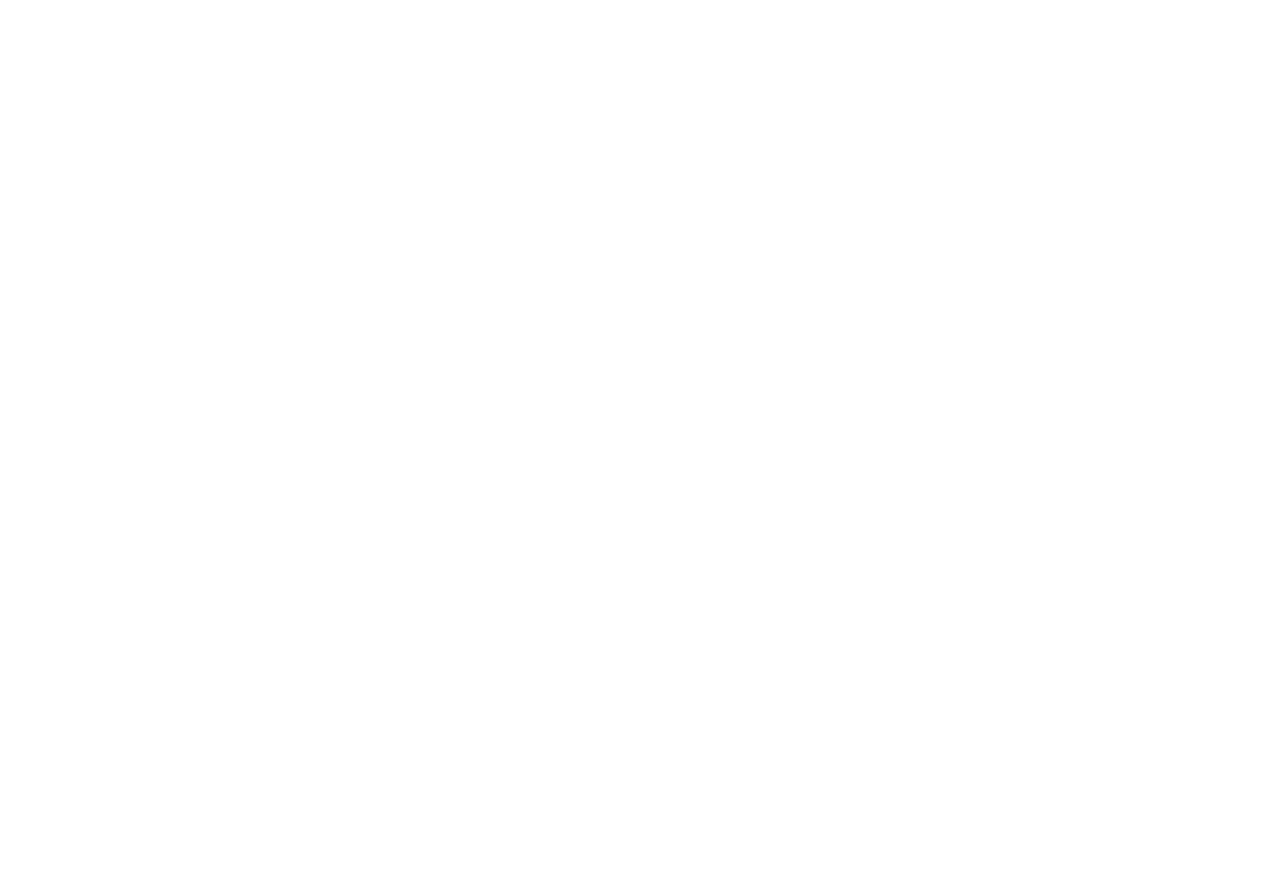
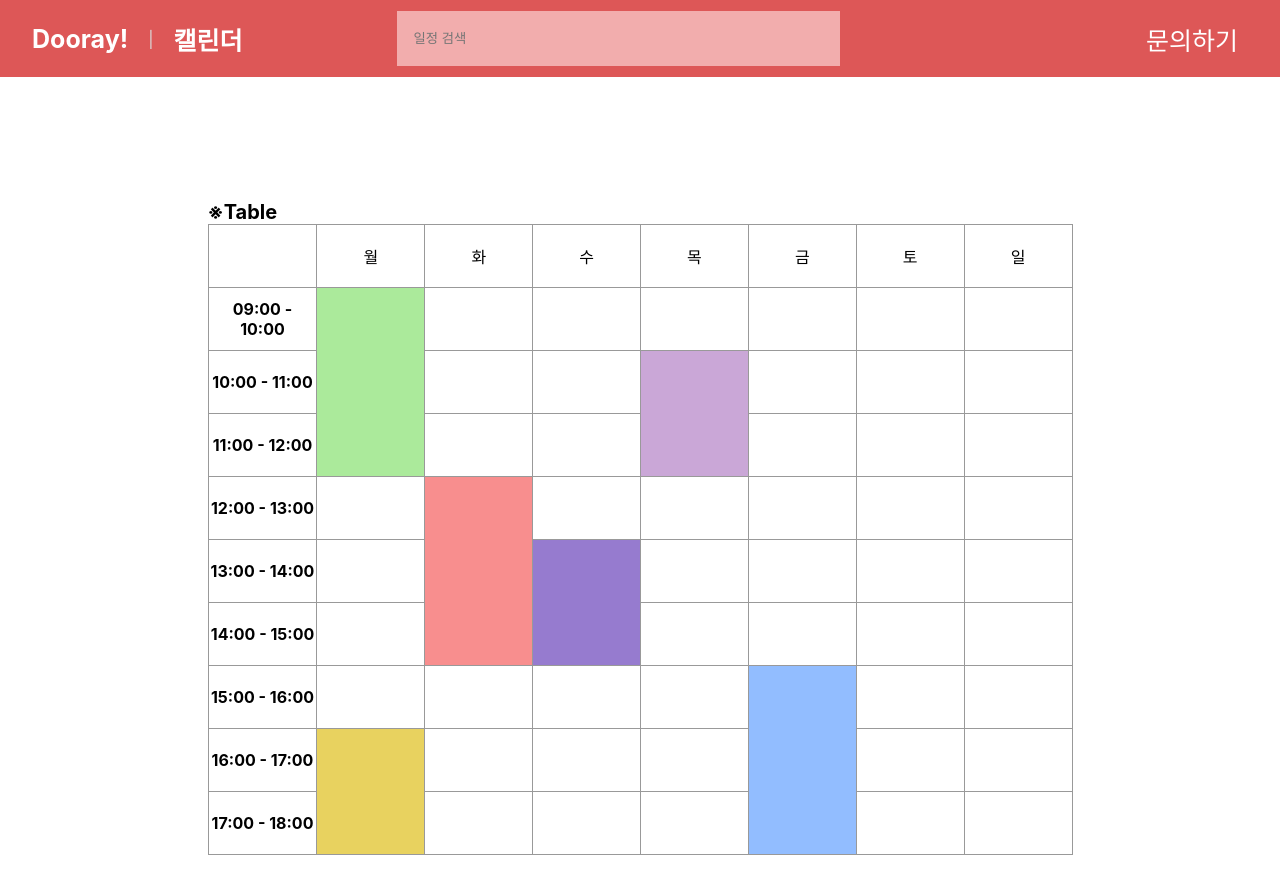
Before and after one commit to hyoseongLee/react, a React (Create React App) app in the folder frontend/: page /Calender in a window 1280 px wide. Before the commit this address had no page. Shown: the top 894 px of the page. Before the commit the page ends 800 px from the top, so only its background shows below. Built offline with nearby package versions, Linux system fonts and the light colour scheme.

Commit message:
finish_24.07.06

```diff
--- a/frontend/src/App.js
+++ b/frontend/src/App.js
@@ -3,7 +3,7 @@
 import Login from './component/Login';
 import Group from './component/Group';
 import Image from './component/Image';
-import Calendar from './component/Calendar';
+import Calender from './component/Calender';
 import { Routes, Route, } from "react-router-dom";
 import Carousel from "react-multi-carousel";
 
@@ -16,7 +16,7 @@
         <Route path="Login" element={<Login />} />
         <Route path="Group" element={<Group />} />
         <Route path="Image" element={<Image />} />
-        <Route path="Calendar" element={<Calendar />} />
+        <Route path="Calender" element={<Calender />} />
       </Routes>
     </div>
   );
--- a/frontend/src/component/Calendar.js
+++ b/frontend/src/component/Calender.js
@@ -1,17 +1,29 @@
 import React from 'react';
-import '../style/Calendar.css';
+import '../style/Calender.css';
 import { Link } from 'react-router-dom';
 
 
-const Calendar = () => {
+const Calender = () => {
     return (
-        <div>
+        <div className='Tablecontainer'>
             <table className='Tablebox'>
-                <caption className='Tablename'> Table </caption>
+                <caption className='Tablename'> ※Table </caption>
                 <thead>
                     <tr>
                         <th></th>
-                        <td></td>
+                        <td>월</td>
+                        <td>화</td>
+                        <td>수</td>
+                        <td>목</td>
+                        <td>금</td>
+                        <td>토</td>
+                        <td>일</td>
+                    </tr>
+                </thead>
+                <tbody>
+                    <tr>
+                        <th>09:00 - 10:00</th>
+                        <td rowspan="3" className='point1'></td>
                         <td></td>
                         <td></td>
                         <td></td>
@@ -19,109 +31,71 @@
                         <td></td>
                         <td></td>
                     </tr>
-                </thead>
-
-                <tbody>
                     <tr>
-                        <th></th>
+                        <th>10:00 - 11:00</th>
                         <td></td>
                         <td></td>
+                        <td rowspan="2" className='point2'></td>
+                        <td></td>
+                        <td></td>
+                        <td></td>
+                    </tr>
+                    <tr>
+                        <th>11:00 - 12:00</th>
                         <td></td>
                         <td></td>
                         <td></td>
                         <td></td>
                         <td></td>
                     </tr>
-                </tbody>
-                <tbody>
                     <tr>
-                        <th></th>
+                        <th>12:00 - 13:00</th>
                         <td></td>
-                        <td></td>
+                        <td rowspan="3" className='point3'></td>
                         <td></td>
                         <td></td>
                         <td></td>
                         <td></td>
                         <td></td>
                     </tr>
-                </tbody>
-                <tbody>
                     <tr>
-                        <th></th>
+                        <th>13:00 - 14:00</th>
+                        <td></td>
+                        <td rowspan="2" className='point4'></td>
                         <td></td>
                         <td></td>
+                        <td></td>
+                        <td></td>
+                    </tr>
+                    <tr>
+                        <th>14:00 - 15:00</th>
                         <td></td>
                         <td></td>
                         <td></td>
                         <td></td>
                         <td></td>
                     </tr>
-                </tbody>
-                <tbody>
                     <tr>
-                        <th></th>
+                        <th>15:00 - 16:00</th>
                         <td></td>
                         <td></td>
+                        <td></td>
+                        <td></td>
+                        <td rowspan="3" className='point5'></td>
+                        <td></td>
+                        <td></td>
+                    </tr>
+                    <tr>
+                        <th>16:00 - 17:00</th>
+                        <td rowspan="2" className='point6'></td>
                         <td></td>
                         <td></td>
                         <td></td>
                         <td></td>
                         <td></td>
                     </tr>
-                </tbody>
-                <tbody>
                     <tr>
-                        <th></th>
-                        <td></td>
-                        <td></td>
-                        <td></td>
-                        <td></td>
-                        <td></td>
-                        <td></td>
-                        <td></td>
-                    </tr>
-                </tbody>
-                <tbody>
-                    <tr>
-                        <th></th>
-                        <td></td>
-                        <td></td>
-                        <td></td>
-                        <td></td>
-                        <td></td>
-                        <td></td>
-                        <td></td>
-                    </tr>
-                </tbody>
-                <tbody>
-                    <tr>
-                        <th></th>
-                        <td></td>
-                        <td></td>
-                        <td></td>
-                        <td></td>
-                        <td></td>
-                        <td></td>
-                        <td></td>
-                    </tr>
-                </tbody>
-                <tbody>
-                    <tr>
-                        <th></th>
-                        <td></td>
-                        <td></td>
-                        <td></td>
-                        <td></td>
-                        <td></td>
-                        <td></td>
-                        <td></td>
-                    </tr>
-                </tbody>
-                <tbody>
-                    <tr>
-                        <th></th>
-                        <td></td>
-                        <td></td>
+                        <th>17:00 - 18:00</th>
                         <td></td>
                         <td></td>
                         <td></td>
@@ -134,4 +108,4 @@
     )
 }
 
-export default Calendar;
+export default Calender;
--- a/frontend/src/component/Header.js
+++ b/frontend/src/component/Header.js
@@ -11,7 +11,7 @@
                 </div>
                 |
                 <div>
-                    <LinK to="/Calender" className='calender'>캘린더 </LinK>
+                    <Link to="/Calender" className='Calender'>캘린더 </Link>
                 </div>
 
                 <input className='input' type='text' placeholder='일정 검색' />
--- a/frontend/src/style/Calendar.css
+++ /dev/null
@@ -1,24 +0,0 @@
-.Tablebox {
-    width: 865px;
-    height: 612px;
-    display: flex;
-    justify-content: center;
-    align-items: center;
-}
-
-.Tablebox caption {
-    display: flex;
-    justify-content: space-between;
-}
-
-.Tablebox tr {
-
-}
-
-.Tablebox th {
-
-}
-
-.Tablebox td {
-
-}
--- /dev/null
+++ b/frontend/src/style/Calender.css
@@ -0,0 +1,58 @@
+.Tablecontainer {
+    display: flex;
+    align-items: center;
+    justify-content: center;
+    padding-top: 123px;
+    padding-bottom: 84px;
+}
+
+.Tablebox {
+    width: 865px;
+    height: 612px;
+    border-collapse: collapse;
+}
+
+.Tablebox caption {
+    text-align: start;
+    font-weight: bold;
+    font-size: 20px;
+}
+
+.Tablebox th,
+.Tablebox td {
+    width: 108px;
+    height: 60px;
+}
+
+.Tablebox th {
+    border: 1px solid #999;
+}
+
+.Tablebox td {
+    border: 1px solid #999;
+    text-align: center;
+}
+
+.point1 {
+    background-color: #ABEA9B;
+}
+
+.point2 {
+    background-color: #CAA7D7;
+}
+
+.point3 {
+    background-color: #F88E8E;
+}
+
+.point4 {
+    background-color: #967BCF;
+}
+
+.point5 {
+    background-color: #92BDFF;
+}
+
+.point6 {
+    background-color: #E8D25F;
+}
--- a/frontend/src/style/Header.css
+++ b/frontend/src/style/Header.css
@@ -23,11 +23,12 @@
     text-decoration: none;
 }
 
-.calender {
+.Calender {
     color: white;
     font-size: 25px;
     font-weight: bold;
     margin-left:20px;
+    text-decoration: none;
 
 }
 
```
